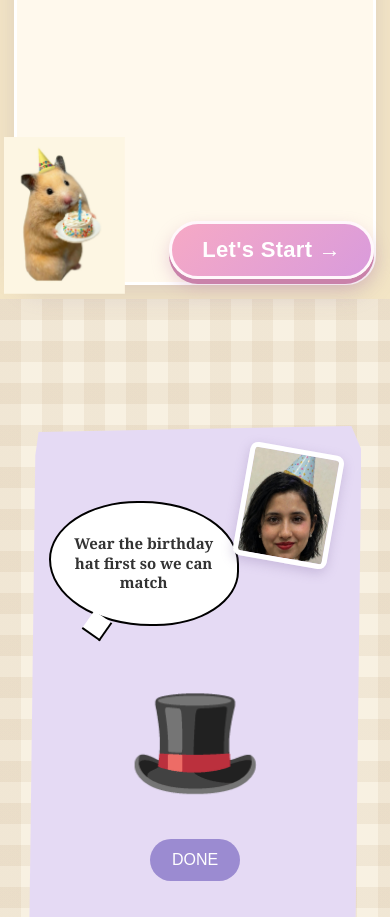
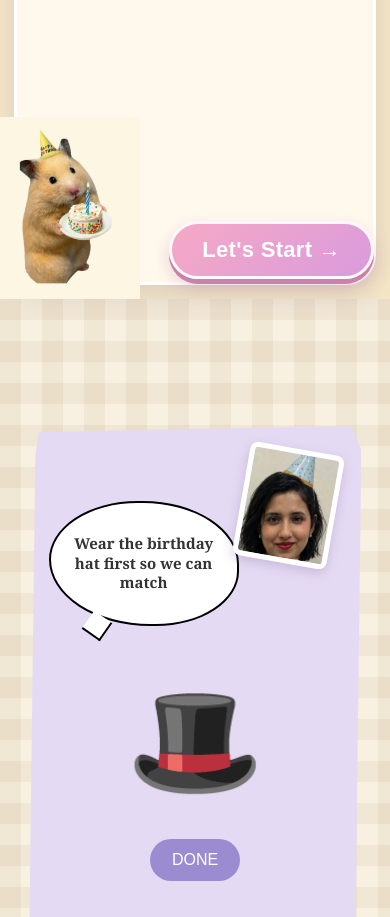
Before and after one commit to Shilpi1611/spider-birthday, a plain HTML site: page index.html in a window 390 px wide. Shown: the part 1389-2306 px from the top of the page. Drawn offline with Linux system fonts and the light colour scheme.

Commit message:
Update index.html

```diff
--- a/index.html
+++ b/index.html
@@ -1958,26 +1958,25 @@ input[type=file]{max-width:100%;margin:12px}
 }
 #s4 .birthday-hamster-corner {
   position: absolute;
-  left: 8px;
-  bottom: 8px;
-  width: clamp(115px, 23vw, 175px);
+  left: 0;
+  bottom: 0;
+  width: clamp(145px, 28vw, 210px);
   height: auto;
-  max-height: 38vh;
+  max-height: 42vh;
   object-fit: contain;
   object-position: bottom left;
   z-index: 8;
   pointer-events: none;
 }
+
 @media (max-width: 600px) {
   #s4 .birthday-hamster-corner {
-    width: clamp(105px, 31vw, 150px);
-    max-height: 30vh;
-    left: 4px;
-    bottom: 5px;
-  }
-}
-
-
+    width: clamp(130px, 36vw, 175px);
+    max-height: 34vh;
+    left: 0;
+    bottom: 0;
+  }
+}
 /* SCREEN 4 - HIGH U-SHAPED BUNTING, CURVED MESSAGE & EXTRA CONTINUOUS RAIN */
 #s4 .birthday-bunting {
   position: absolute !important;
```
